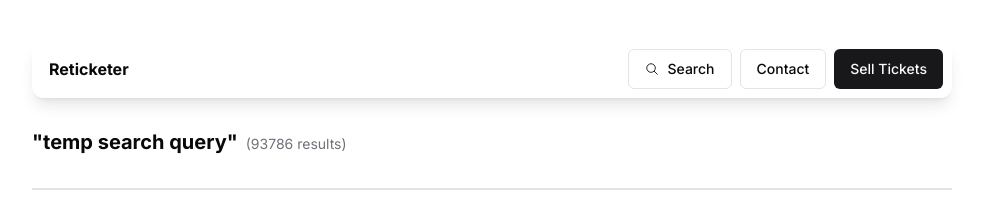
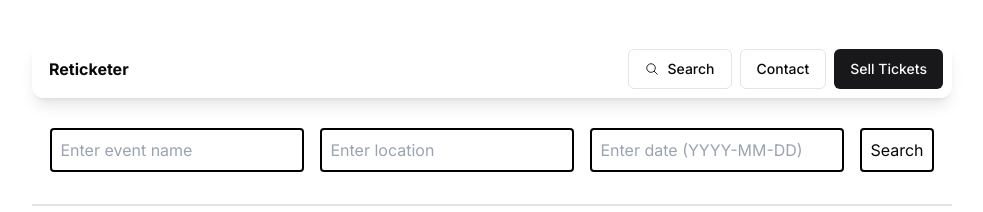
Before and after one commit to raglandconnor/reticketer, a Next.js app: page /search in a window 1280 px wide. Shown: the top 212 px of the page, without its empty margins (148-1131 px from the left). Built offline with nearby package versions, Linux system fonts and the light colour scheme; grey boxes are pictures that could not be loaded.

Commit message:
search fields

```diff
--- a/app/components/HeroSection.js
+++ b/app/components/HeroSection.js
@@ -5,8 +5,8 @@ import './HeroSection.css';
 function HeroSection() {
   return (
     <div className='hero-container'>
-      <h1>Can't attend an upcoming event?</h1>
-      <p>Make your money back! sell your tickets here!</p>
+      <h1>Ticket Trade</h1>
+      <p>The Ultimate Ticket Reselling Platform</p>
       <div className='hero-btns'>
         <Button
           className='btns'
--- /dev/null
+++ b/app/database/mongoDataCall.js
@@ -0,0 +1,30 @@
+const express = require('express')
+const mongoose = require('mongoose')
+
+const app = express()
+
+mongoose.connect('mongodb://localhost:27017/reticketer')
+
+const ticketSchema = mongoose.Schema({
+    event:String,
+    price:Number,
+    location:String,
+    date:String
+})
+
+const TicketModel = mongoose.model("tickets", ticketSchema)
+
+
+app.get("/getTickets",(req,res)=>{
+    TicketModel.find({}).then(function(tickets){
+        res.json(tickets)
+    }).catch(function(err){
+        console.log(err)
+    })
+
+
+})
+
+app.listen(3001, ()=>{
+    console.log("Server is running")
+})
--- /dev/null
+++ b/app/database/mongoInputs.js
@@ -0,0 +1,43 @@
+const mongoose = require('mongoose')
+mongoose.connect("mongodb://localhost:27017/reticketer")
+
+.then(()=>{
+    console.log('mongodb connected')
+})
+.catch(()=>{
+    console.log('error');
+})
+
+const ticketSchema = new mongoose.Schema({
+    selller:{
+type:String,
+required:true
+    },
+    event:{
+        type:String,
+        required: true
+    },
+    price:{
+        type:Number,
+        required: true},
+    location:{
+        type:String,
+        required: true
+    },
+    date:{
+        type:String,
+        required: true
+    }
+})
+
+const collection = new mongoose.model('tickets',ticketSchema)
+data={
+    sellerEmail:"seller@gmail.com",
+    event:"apples",
+    price:40,
+    location:"norway",
+    date:"today"
+
+}
+
+collection.insertMany([data])
--- a/app/search/components/SearchQueryNumResults.jsx
+++ b/app/search/components/SearchQueryNumResults.jsx
@@ -1,17 +1,88 @@
 'use client';
 import React, { useState } from 'react';
 
+let displayResults = false;
 const SearchQueryNumResults = () => {
+  const [eventName, setEventName] = useState('');
+  const [locationName, setLocationName]= useState('');
+  const [date, setDate]= useState('');
+
+  const click = () =>{
+    displayResults = true;
+  }
+  const eventChange = event =>{
+    setEventName(event.target.value)
+  }
+  const locationChange = event =>{
+    setLocationName(event.target.value)
+  }
+  const dateChange = event =>{
+    setDate(event.target.value)
+  }
+
   const [searchQuery, setSearchQuery] = useState('temp search query');
   const [numResults, setNumResults] = useState(93786);
+
+
   return (
-    <div className="flex sm:items-center justify-center md:justify-start">
-      <div className="grid md:grid-cols-2 items-baseline text-left">
-        <p className="font-bold text-xl pr-2">"{searchQuery}"</p>
-        <p className="text-muted-foreground text-sm">({numResults} results)</p>
+    <div className="flex flex-col items-center">
+      <div className="flex gap-4 items-center">
+        <input
+          onChange={eventChange}
+          value={eventName}
+          className="border-2 border-black rounded p-2"
+          placeholder="Enter event name"
+        />
+        <input
+          onChange={locationChange}
+          value={locationName}
+          className="border-2 border-black rounded p-2"
+          placeholder="Enter location"
+        />
+        <input
+          onChange={dateChange}
+          value={date}
+          className="border-2 border-black rounded p-2"
+          placeholder="Enter date (YYYY-MM-DD)"
+        />
+        <button
+          onClick={click}
+          className="border-2 border-black rounded p-2"
+        >
+          Search
+        </button>
       </div>
+
+      {displayResults && (
+        <div className="mt-4">
+          <p className="font-bold text-xl">{searchQuery}</p>
+          <p className="text-muted-foreground text-sm">({numResults} results)</p>
+        </div>
+      )}
     </div>
   );
 };
 
 export default SearchQueryNumResults;
+// import Image from 'next/image';
+
+// export default function Home() {
+//   return (
+//     <main style={{ display: 'flex', flexDirection: 'column', alignItems: 'center', justifyContent: 'center', minHeight: '100vh', padding: '32px', backgroundColor: '#f4f4f4' }}>
+//       <div style={{ display: 'flex', gap: '20px' }}>
+//         <Box id="city" title="City" placeholder="Enter city" type="text" />
+//         <Box id="dates" title="Dates" placeholder="Select dates" type="date" />
+//         <Box id="event" title="Event" placeholder="Enter event name" type="text" />
+//       </div>
+//     </main>
+//   );
+// }
+
+// function Box({ id, title, placeholder, type }) {
+//   return (
+//     <div style={{ background: 'white', borderRadius: '8px', boxShadow: '0 4px 8px rgba(0, 0, 0, 0.1)', padding: '20px', width: '200px', textAlign: 'center' }} id={id}>
+//       <h2>{title}</h2>
+//       <input type={type} placeholder={placeholder} style={{ width: '100%', padding: '10px', border: '1px solid #ccc', borderRadius: '4px' }} />
+//     </div>
+//   );
+// }
```
